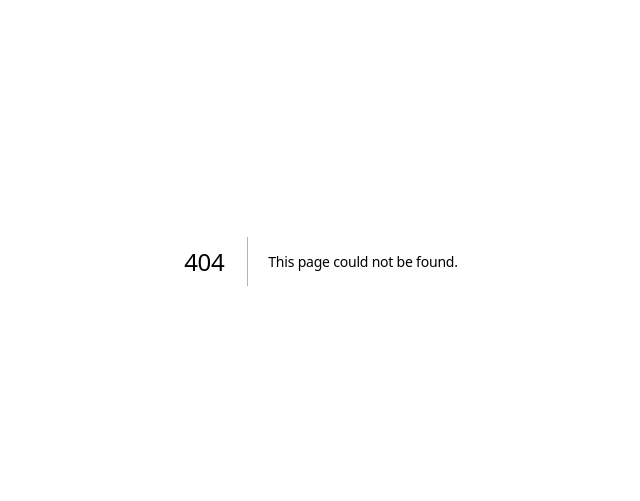
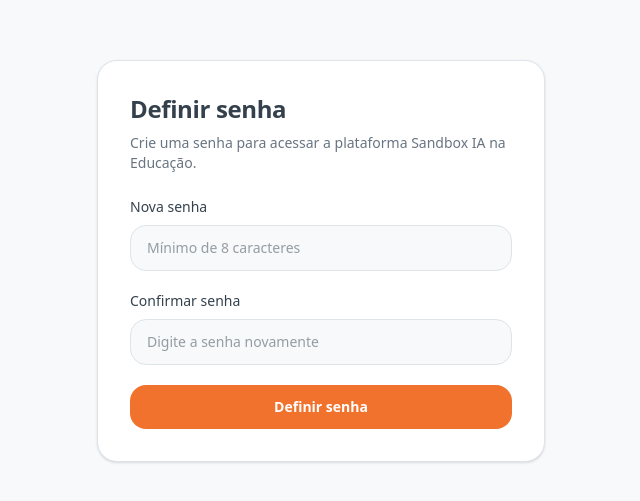
Before and after one commit to beatnees/sandbox, a Next.js app: page /definir-senha in a window 1280 px wide. Before the commit this address had no page. Shown: the part 139-640 px from the top of the page, without its empty margins (319-959 px from the left). Built offline with nearby package versions, Linux system fonts and the light colour scheme.

Commit message:
atualiza botão de esqueci senha

```diff
--- /dev/null
+++ b/app/auth/callback/route.ts
@@ -0,0 +1,21 @@
+import { NextResponse, type NextRequest } from "next/server";
+import { createClient } from "@/lib/supabase/server";
+
+export async function GET(request: NextRequest) {
+  const url = new URL(request.url);
+  const code = url.searchParams.get("code");
+
+  if (code) {
+    const supabase = await createClient();
+
+    const { error } = await supabase.auth.exchangeCodeForSession(code);
+
+    if (!error) {
+      return NextResponse.redirect(new URL("/definir-senha", url.origin));
+    }
+  }
+
+  return NextResponse.redirect(
+    new URL("/login?erro=link_invalido", url.origin),
+  );
+}
--- /dev/null
+++ b/app/definir-senha/page.tsx
@@ -0,0 +1,117 @@
+"use client";
+
+import { FormEvent, useState } from "react";
+import { useRouter } from "next/navigation";
+import { createClient } from "@/lib/supabase/cliente";
+
+export default function DefinirSenhaPage() {
+  const router = useRouter();
+
+  const [senha, setSenha] = useState("");
+  const [confirmacao, setConfirmacao] = useState("");
+  const [erro, setErro] = useState("");
+  const [carregando, setCarregando] = useState(false);
+
+  async function handleSubmit(event: FormEvent<HTMLFormElement>) {
+    event.preventDefault();
+    setErro("");
+
+    if (senha.length < 8) {
+      setErro("A senha precisa ter pelo menos 8 caracteres.");
+      return;
+    }
+
+    if (senha !== confirmacao) {
+      setErro("As senhas não são iguais.");
+      return;
+    }
+
+    setCarregando(true);
+
+    const supabase = createClient();
+
+    const { error } = await supabase.auth.updateUser({
+      password: senha,
+    });
+
+    if (error) {
+      setErro(
+        "Não foi possível definir a senha. Abra novamente o link do convite e tente outra vez.",
+      );
+      setCarregando(false);
+      return;
+    }
+
+    router.replace("/dashboard");
+    router.refresh();
+  }
+
+  return (
+    <main className="flex min-h-screen items-center justify-center bg-background px-4 py-10">
+      <section className="w-full max-w-md rounded-2xl border border-border bg-card p-8 shadow-sm">
+        <h1 className="text-2xl font-bold text-foreground">Definir senha</h1>
+
+        <p className="mt-2 text-sm text-muted-foreground">
+          Crie uma senha para acessar a plataforma Sandbox IA na Educação.
+        </p>
+
+        <form onSubmit={handleSubmit} className="mt-6 space-y-5">
+          <div>
+            <label htmlFor="senha" className="mb-2 block text-sm font-medium">
+              Nova senha
+            </label>
+
+            <input
+              id="senha"
+              type="password"
+              autoComplete="new-password"
+              value={senha}
+              onChange={(event) => setSenha(event.target.value)}
+              minLength={8}
+              required
+              className="w-full rounded-xl border border-border bg-background px-4 py-3 text-sm outline-none focus:ring-2 focus:ring-primary"
+              placeholder="Mínimo de 8 caracteres"
+            />
+          </div>
+
+          <div>
+            <label
+              htmlFor="confirmacao"
+              className="mb-2 block text-sm font-medium"
+            >
+              Confirmar senha
+            </label>
+
+            <input
+              id="confirmacao"
+              type="password"
+              autoComplete="new-password"
+              value={confirmacao}
+              onChange={(event) => setConfirmacao(event.target.value)}
+              required
+              className="w-full rounded-xl border border-border bg-background px-4 py-3 text-sm outline-none focus:ring-2 focus:ring-primary"
+              placeholder="Digite a senha novamente"
+            />
+          </div>
+
+          {erro && (
+            <p
+              role="alert"
+              className="rounded-lg bg-red-50 p-3 text-sm text-red-700"
+            >
+              {erro}
+            </p>
+          )}
+
+          <button
+            type="submit"
+            disabled={carregando}
+            className="w-full rounded-xl bg-primary px-4 py-3 text-sm font-semibold text-primary-foreground transition hover:opacity-90 disabled:cursor-not-allowed disabled:opacity-50"
+          >
+            {carregando ? "Salvando senha..." : "Definir senha"}
+          </button>
+        </form>
+      </section>
+    </main>
+  );
+}
--- a/components/auth/LoginModal.tsx
+++ b/components/auth/LoginModal.tsx
@@ -21,7 +21,9 @@ export default function LoginModal({
   const [email, setEmail] = useState("");
   const [senha, setSenha] = useState("");
   const [erro, setErro] = useState("");
+  const [mensagem, setMensagem] = useState("");
   const [carregando, setCarregando] = useState(false);
+  const [enviandoRecuperacao, setEnviandoRecuperacao] = useState(false);
 
   const router = useRouter();
 
@@ -36,7 +38,6 @@ export default function LoginModal({
 
     document.addEventListener("keydown", fecharComEsc);
 
-    // impede a página de rolar atrás do modal
     const overflowAnterior = document.body.style.overflow;
     document.body.style.overflow = "hidden";
 
@@ -50,6 +51,7 @@ export default function LoginModal({
     event.preventDefault();
 
     setErro("");
+    setMensagem("");
     setCarregando(true);
 
     const supabase = createClient();
@@ -64,8 +66,6 @@ export default function LoginModal({
       setCarregando(false);
       return;
     }
-
-    // confere se o usuário possui perfil na plataforma
 
     const { data: profile, error: profileError } = await supabase
       .from("profiles")
@@ -83,13 +83,48 @@ export default function LoginModal({
     }
 
     setCarregando(false);
-
     setAberto(false);
     router.push("/dashboard");
     router.refresh();
   };
 
+  const recuperarSenha = async () => {
+    setErro("");
+    setMensagem("");
+
+    if (!email.trim()) {
+      setErro(
+        "Digite seu e-mail institucional antes de solicitar a recuperação.",
+      );
+      return;
+    }
+
+    setEnviandoRecuperacao(true);
+
+    const supabase = createClient();
+
+    const { error } = await supabase.auth.resetPasswordForEmail(email.trim(), {
+      redirectTo: `${window.location.origin}/auth/callback`,
+    });
+
+    if (error) {
+      setErro(
+        "Não foi possível enviar o e-mail. Confira o endereço e tente novamente.",
+      );
+      setEnviandoRecuperacao(false);
+      return;
+    }
+
+    setMensagem(
+      "Se houver uma conta associada a esse e-mail, você receberá um link para definir uma nova senha. Confira também a caixa de spam.",
+    );
+
+    setEnviandoRecuperacao(false);
+  };
+
   const abrirModal = () => {
+    setErro("");
+    setMensagem("");
     onOpen?.();
     setAberto(true);
   };
@@ -107,7 +142,6 @@ export default function LoginModal({
             className="relative max-h-[calc(100vh-3rem)] w-full max-w-xl overflow-y-auto rounded-3xl border border-border bg-card p-6 shadow-2xl sm:p-8"
             onMouseDown={(event) => event.stopPropagation()}
           >
-            {/* Fechar */}
             <button
               type="button"
               onClick={() => setAberto(false)}
@@ -117,7 +151,6 @@ export default function LoginModal({
               <X size={20} />
             </button>
 
-            {/* Cabeçalho */}
             <div className="pr-10">
               <span className="text-sm font-semibold uppercase tracking-[0.18em] text-primary">
                 Acesso à plataforma
@@ -131,12 +164,12 @@ export default function LoginModal({
               </h2>
 
               <p className="mt-2 text-sm leading-relaxed text-muted-foreground">
-                Informe suas credenciais e selecione o seu perfil de acesso.
+                Informe suas credenciais. Seu perfil de acesso será identificado
+                automaticamente após o login.
               </p>
             </div>
 
             <form onSubmit={entrar} className="mt-8 space-y-6">
-              {/* E-mail */}
               <div>
                 <label
                   htmlFor="login-email"
@@ -156,7 +189,11 @@ export default function LoginModal({
                     name="email"
                     type="email"
                     value={email}
-                    onChange={(event) => setEmail(event.target.value)}
+                    onChange={(event) => {
+                      setEmail(event.target.value);
+                      setErro("");
+                      setMensagem("");
+                    }}
                     placeholder="nome@instituicao.br"
                     autoComplete="email"
                     required
@@ -165,7 +202,6 @@ export default function LoginModal({
                 </div>
               </div>
 
-              {/* Senha */}
               <div>
                 <div className="flex items-center justify-between gap-4">
                   <label
@@ -177,9 +213,13 @@ export default function LoginModal({
 
                   <button
                     type="button"
-                    className="text-xs font-medium text-primary hover:underline"
+                    onClick={recuperarSenha}
+                    disabled={enviandoRecuperacao}
+                    className="text-xs font-medium text-primary hover:underline disabled:opacity-50"
                   >
-                    Esqueci minha senha
+                    {enviandoRecuperacao
+                      ? "Enviando..."
+                      : "Esqueci minha senha"}
                   </button>
                 </div>
 
@@ -203,7 +243,6 @@ export default function LoginModal({
                 </div>
               </div>
 
-              {/* Perfil */}
               <div className="rounded-xl bg-muted px-4 py-3">
                 <p className="text-sm leading-relaxed text-muted-foreground">
                   Seu perfil de acesso será identificado automaticamente após o
@@ -212,16 +251,29 @@ export default function LoginModal({
               </div>
 
               {erro && (
-                <div className="rounded-xl bg-destructive-soft px-4 py-3">
+                <div
+                  role="alert"
+                  className="rounded-xl bg-destructive-soft px-4 py-3"
+                >
                   <p className="text-sm font-medium text-destructive">{erro}</p>
                 </div>
               )}
 
-              {/* Entrar */}
+              {mensagem && (
+                <div
+                  role="status"
+                  className="rounded-xl border border-border bg-muted px-4 py-3"
+                >
+                  <p className="text-sm leading-relaxed text-foreground">
+                    {mensagem}
+                  </p>
+                </div>
+              )}
+
               <button
                 type="submit"
                 disabled={carregando}
-                className="h-12 w-full rounded-xl bg-primary font-semibold text-primary-foreground transition hover:brightness-95"
+                className="h-12 w-full rounded-xl bg-primary font-semibold text-primary-foreground transition hover:brightness-95 disabled:opacity-50"
               >
                 {carregando ? "Entrando..." : "Entrar"}
               </button>
```
